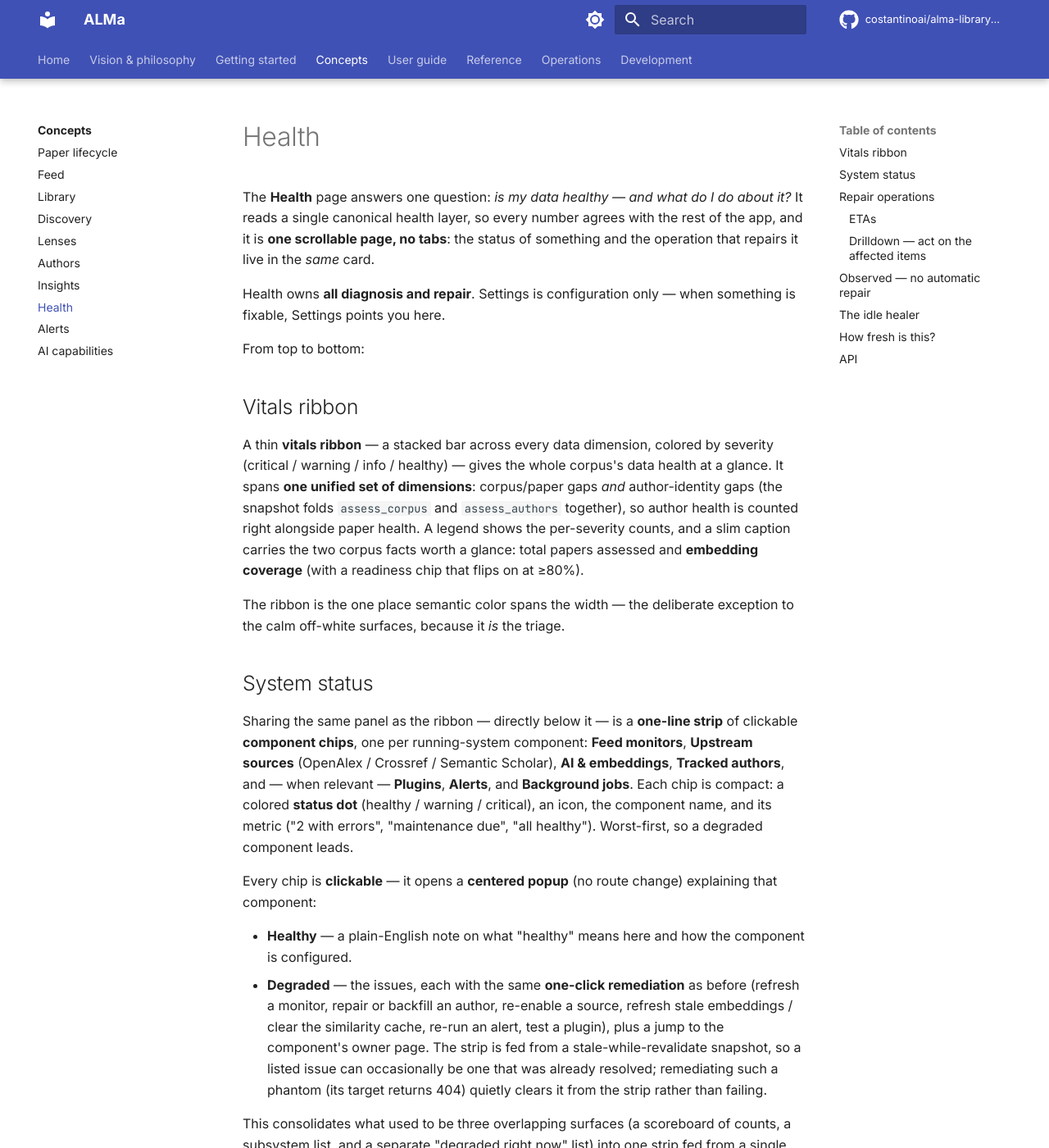
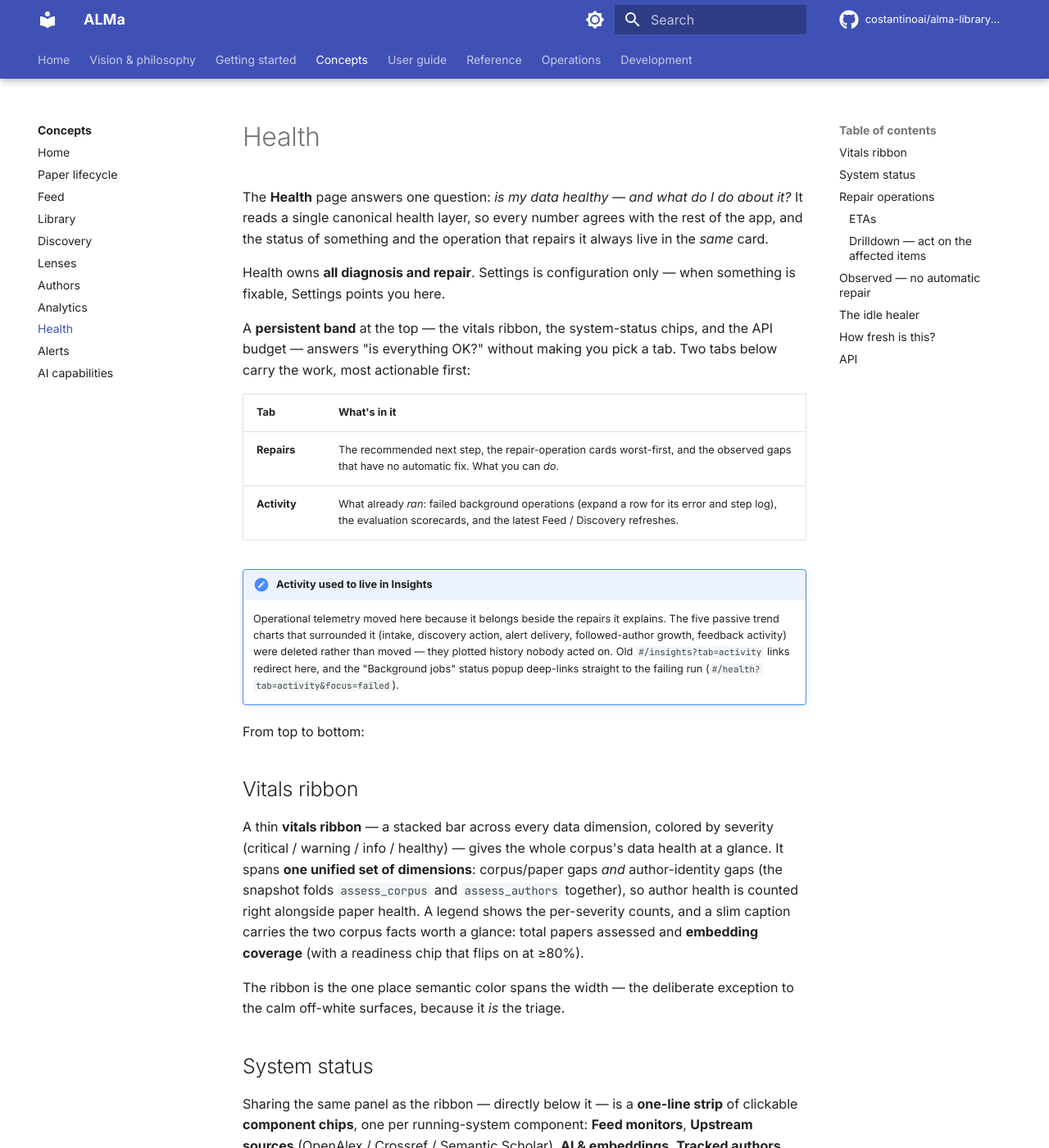
Before and after one commit to costantinoai/alma-library-manager, an MkDocs documentation site: the page built from docs/concepts/health.md, in a window 1280 px wide and 1400 px high. Shown: the whole window at 82% size. Built offline with MkDocs 1.6.1 and Material for MkDocs 9.7.7, drawn with Linux system fonts in a browser that asks for light colours; comment, search, counter and statistics services are not loaded; some of the changed text lies outside the part shown.

Commit message:
docs: Home page; Insights doc becomes Analytics; Health gains its Activity tab

```diff
--- a/docs/concepts/health.md
+++ b/docs/concepts/health.md
@@ -1,17 +1,35 @@
 ---
 title: Health
-description: Is my data healthy, and what do I do about it — one scrollable page that diagnoses corpus-data gaps and repairs them, shows the operational status of every system component, and runs an opt-in idle healer. Health owns all repair; Settings is configuration only.
+description: Is my data healthy, and what do I do about it — a page that diagnoses corpus-data gaps and repairs them, shows the operational status of every system component, records what the system has been doing, and runs an opt-in idle healer. Health owns all repair; Settings is configuration only.
 ---
 
 # Health
 
 The **Health** page answers one question: *is my data healthy — and what do I
 do about it?* It reads a single canonical health layer, so every number agrees
-with the rest of the app, and it is **one scrollable page, no tabs**: the status
-of something and the operation that repairs it live in the *same* card.
+with the rest of the app, and the status of something and the operation that
+repairs it always live in the *same* card.
 
 Health owns **all diagnosis and repair**. Settings is configuration only — when
 something is fixable, Settings points you here.
+
+A **persistent band** at the top — the vitals ribbon, the system-status chips,
+and the API budget — answers "is everything OK?" without making you pick a tab.
+Two tabs below carry the work, most actionable first:
+
+| Tab | What's in it |
+|---|---|
+| **Repairs** | The recommended next step, the repair-operation cards worst-first, and the observed gaps that have no automatic fix. What you can *do*. |
+| **Activity** | What already *ran*: failed background operations (expand a row for its error and step log), the evaluation scorecards, and the latest Feed / Discovery refreshes. |
+
+!!! note "Activity used to live in Insights"
+    Operational telemetry moved here because it belongs beside the repairs it
+    explains. The five passive trend charts that surrounded it (intake,
+    discovery action, alert delivery, followed-author growth, feedback
+    activity) were deleted rather than moved — they plotted history nobody
+    acted on. Old `#/insights?tab=activity` links redirect here, and the
+    "Background jobs" status popup deep-links straight to the failing run
+    (`#/health?tab=activity&focus=failed`).
 
 From top to bottom:
 
@@ -55,9 +73,9 @@ explaining that component:
 
 This consolidates what used to be three overlapping surfaces (a scoreboard of
 counts, a subsystem list, and a separate "degraded right now" list) into one
-strip fed from a single diagnostics source, so everything agrees. No charts live
-here — subsystem *trends and analytics* are in
-**[Insights → Activity](insights.md)**.
+strip fed from a single diagnostics source, so everything agrees. No charts
+live here: what the system has been *doing* is in the **Activity** tab, and
+corpus *analytics* are in [Library → Analytics](analytics.md).
 
 ## Repair operations
 
--- a/mkdocs.yml
+++ b/mkdocs.yml
@@ -119,13 +119,14 @@ nav:
       - Docker: getting-started/docker.md
   - Concepts:
       - concepts/index.md
+      - Home: concepts/home.md
       - Paper lifecycle: concepts/paper-lifecycle.md
       - Feed: concepts/feed.md
       - Library: concepts/library.md
       - Discovery: concepts/discovery.md
       - Lenses: concepts/lenses.md
       - Authors: concepts/authors.md
-      - Insights: concepts/insights.md
+      - Analytics: concepts/analytics.md
       - Health: concepts/health.md
       - Alerts: concepts/alerts.md
       - AI capabilities: concepts/ai.md
```
Also changed, not shown: docs/concepts/analytics.md (renamed from docs/concepts/insights.md, +22 -25 lines), docs/concepts/home.md (added, +65 -0 lines), docs/concepts/index.md (+8 -2 lines), docs/concepts/library.md (+1 -1 lines), docs/vision.md (+1 -1 lines).
